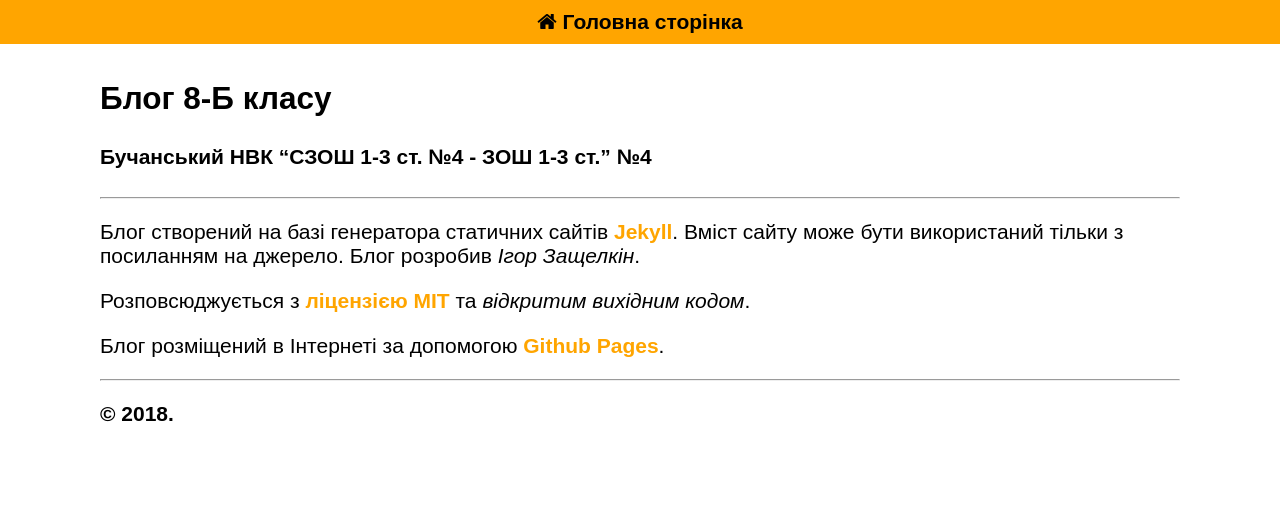
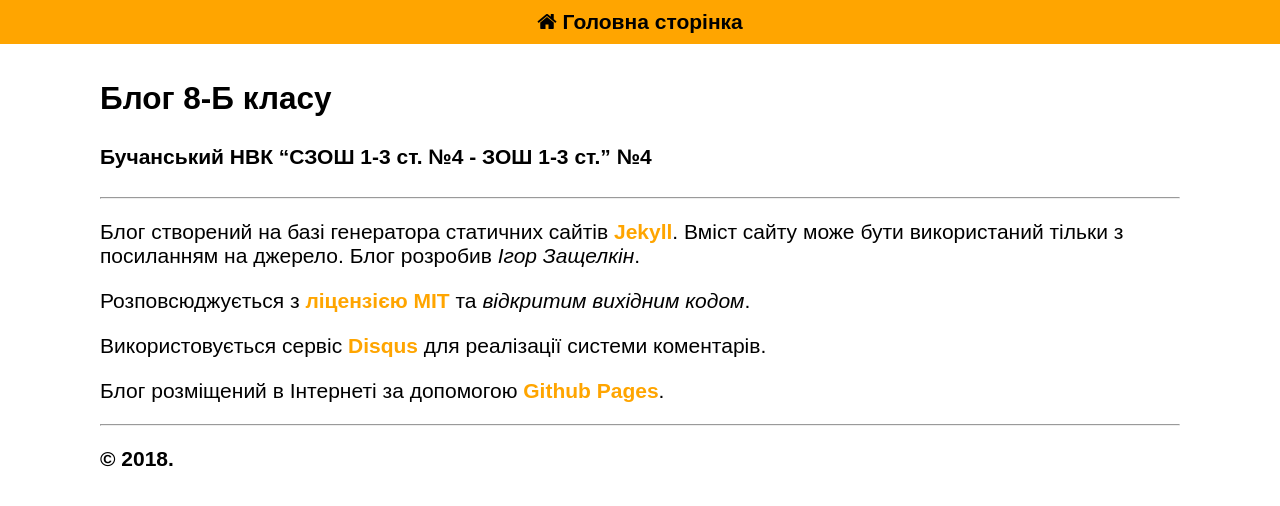
Before and after one commit to classblog/classblog.github.io, a Jekyll site: the page built from about.md, in a window 1280 px wide and 900 px high. Shown: the top 506 px of the window. Built offline with Jekyll 4.4.1, drawn with Linux system fonts in a browser that asks for light colours.

Commit message:
Updated 'about' page

```diff
--- a/about.md
+++ b/about.md
@@ -13,6 +13,8 @@ ___
 
 Розповсюджується з **[ліцензією MIT](/licence/)** та *відкритим вихідним кодом*.
 
+Використовується сервіс **[Disqus](https://disqus.com/)** для реалізації системи коментарів.
+
 Блог розміщений в Інтернеті за допомогою **[Github Pages](https://pages.github.com/)**.
 
 ___
```
